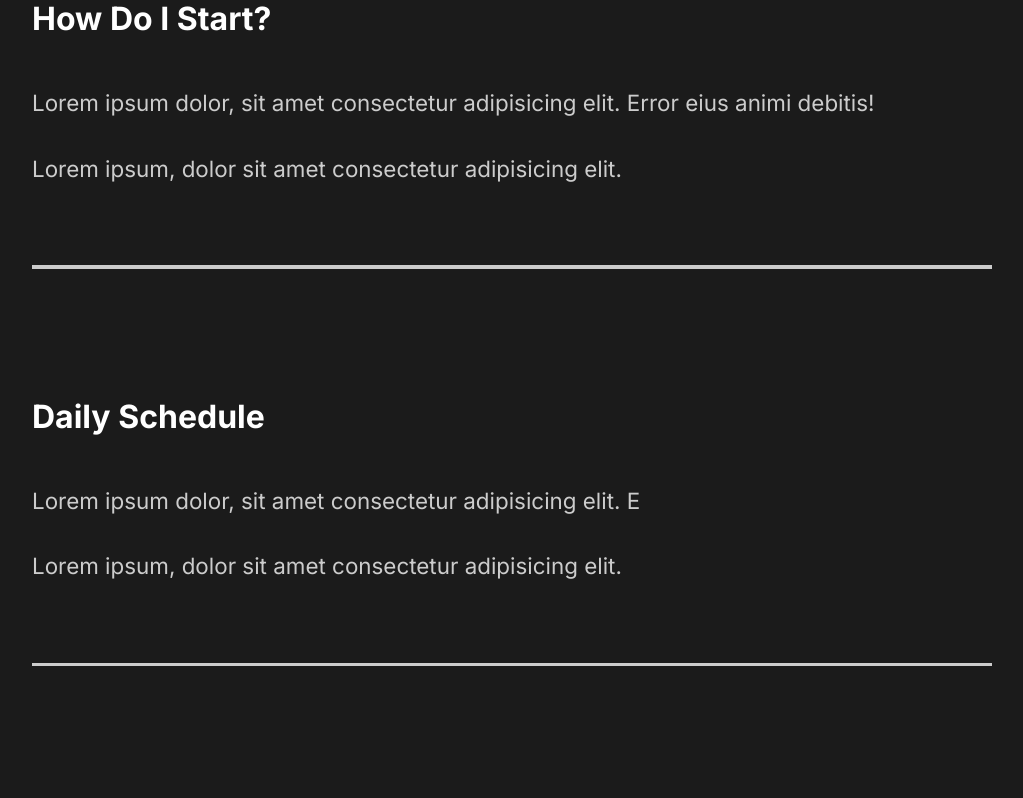
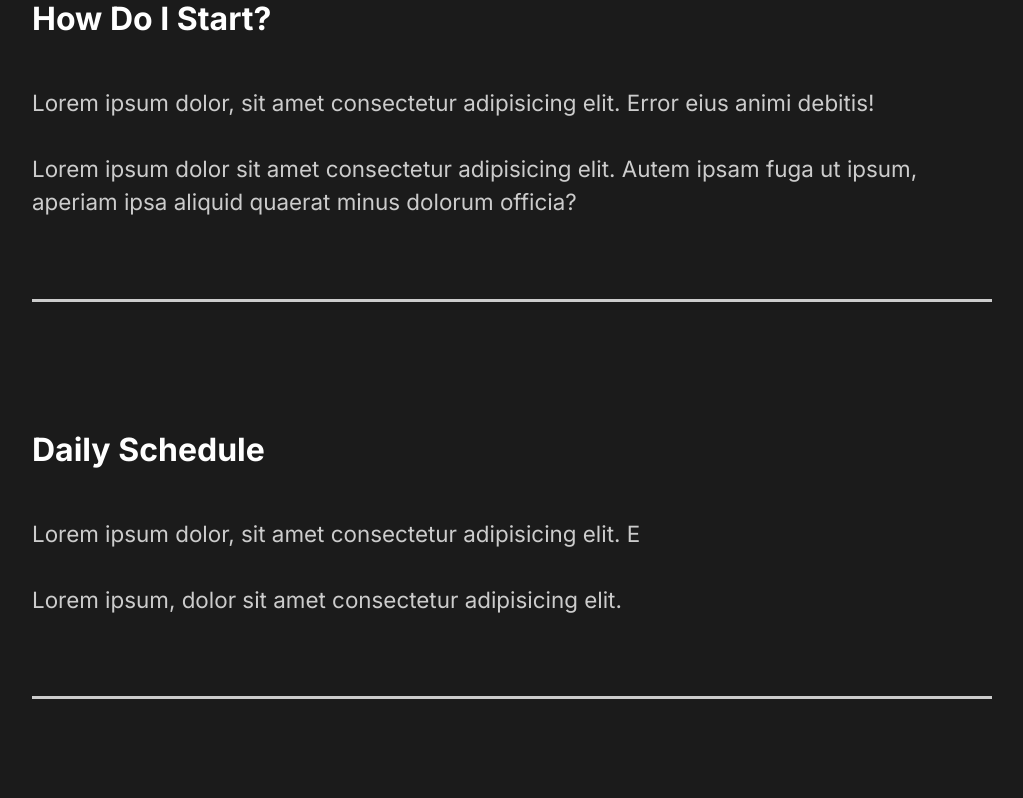
Before and after one commit to angellerina/capture, a React (Create React App) app: page / in a window 1280 px wide. Shown: the part 2600-3398 px from the top of the page, without its empty margins (128-1151 px from the left). Built offline with nearby package versions, Linux system fonts and the light colour scheme.

Commit message:
Toggle Reusable Component

```diff
--- a/src/components/FaqSection.js
+++ b/src/components/FaqSection.js
@@ -1,24 +1,35 @@
-import React from "react";
+import React, { useState } from "react";
 import styled from "styled-components";
 import { About } from "../styles";
+import Toggle from "./Toggle";
 
 const FaqSection = () => {
+  const [faqToggle, setFaqToggle] = useState(false);
+
   return (
     <Faq>
       <h2>
         Any Questions <span>FAQ</span>
       </h2>
+      <Toggle>
         <div className="question">
           <h4>How Do I Start?</h4>
           <div className="answer">
             <p>
-            Lorem ipsum dolor, sit amet consectetur adipisicing elit. Error eius
-            animi debitis!
+              Lorem ipsum dolor, sit amet consectetur adipisicing elit. Error
+              eius animi debitis!
             </p>
-          <p>Lorem ipsum, dolor sit amet consectetur adipisicing elit.</p>
+
+            <p>
+              Lorem ipsum dolor sit amet consectetur adipisicing elit. Autem
+              ipsam fuga ut ipsum, aperiam ipsa aliquid quaerat minus dolorum
+              officia?
+            </p>
           </div>
           <div className="faq-line"></div>
         </div>
+      </Toggle>
+      <Toggle>
         <div className="question">
           <h4>Daily Schedule</h4>
           <div className="answer">
@@ -31,9 +42,9 @@ const FaqSection = () => {
           <h4>Different Payment Methods</h4>
           <div className="answer">
             <p>
-            Deserunt itaque labore, sunt enim eveniet ratione consectetur alias,
-            fugit dolores ad perferendis porro culpa tenetur? Distinctio,
-            veritatis!
+              Deserunt itaque labore, sunt enim eveniet ratione consectetur
+              alias, fugit dolores ad perferendis porro culpa tenetur?
+              Distinctio, veritatis!
             </p>
             <p>
               Hic dignissimos ratione blanditiis veniam et nisi temporibus minus
@@ -43,14 +54,16 @@ const FaqSection = () => {
           </div>
           <div className="faq-line"></div>
         </div>
+      </Toggle>
+      <Toggle>
         <div className="question">
           <h4>What Products Do You Offer?</h4>
           <div className="answer">
             <p>
-            Lorem ipsum dolor, sit amet consectetur adipisicing elit. Error eius
-            animi debitis! Deserunt itaque labore, sunt enim eveniet ratione
-            consectetur alias, fugit dolores ad perferendis porro culpa tenetur?
-            Distinctio, veritatis!
+              Lorem ipsum dolor, sit amet consectetur adipisicing elit. Error
+              eius animi debitis! Deserunt itaque labore, sunt enim eveniet
+              ratione consectetur alias, fugit dolores ad perferendis porro
+              culpa tenetur? Distinctio, veritatis!
             </p>
             <p>
               Lorem ipsum, dolor sit amet consectetur adipisicing elit. Hic
@@ -61,6 +74,7 @@ const FaqSection = () => {
           </div>
           <div className="faq-line"></div>
         </div>
+      </Toggle>
     </Faq>
   );
 };
--- /dev/null
+++ b/src/components/Toggle.js
@@ -0,0 +1,8 @@
+import React, { useState } from "react";
+
+const Toggle = ({ children }) => {
+  const [toggle, setToggle] = useState(true);
+  return <div onClick={() => setToggle(!toggle)}>{toggle ? children : ""}</div>;
+};
+
+export default Toggle;
```
Lines whose indentation alone changed are shown as unchanged.
